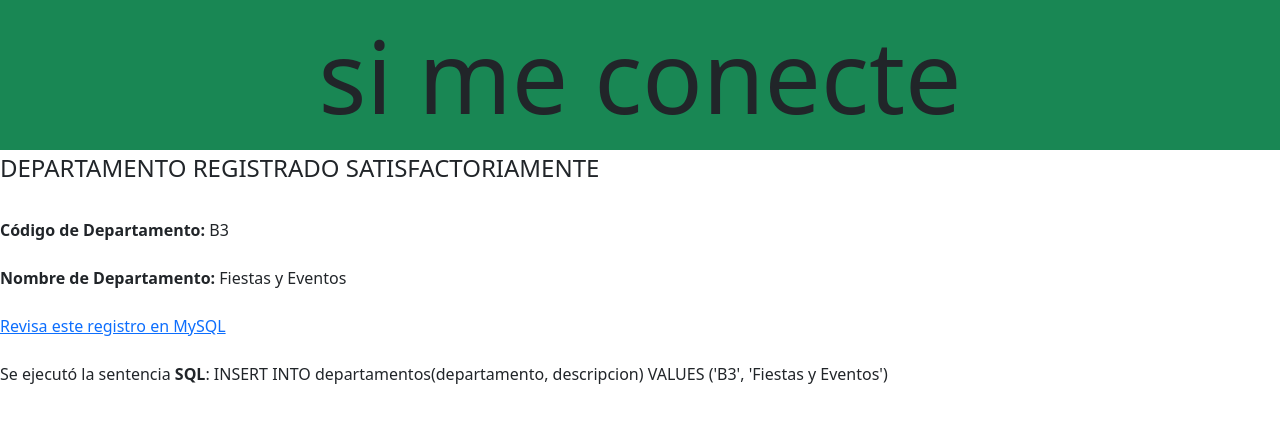
After one commit to Chaetard/programWeb2023b, a PHP site: page /paginas/practica_insert.php in a window 1280 px wide. The commit adds this page. Shown: the top 423 px of the page. Run offline with PHP 8.4, Linux system fonts and the light colour scheme.

Commit message:
21/09/2023

```diff
--- /dev/null
+++ b/paginas/conexion.php
@@ -0,0 +1,44 @@
+<!DOCTYPE html>
+<html lang="en">
+
+<head>
+    <meta charset="UTF-8">
+    <meta name="viewport" content="width=device-width, initial-scale=1.0">
+    <title>Document</title>
+    <link href="https://cdn.jsdelivr.net/npm/bootstrap@5.3.1/dist/css/bootstrap.min.css" rel="stylesheet"
+        integrity="sha384-4bw+/aepP/YC94hEpVNVgiZdgIC5+VKNBQNGCHeKRQN+PtmoHDEXuppvnDJzQIu9" crossorigin="anonymous">
+
+        <style>
+            .centrar{
+                text-align: center;
+                width: 100%;
+                font-size: 100px;
+            }
+
+        </style>
+</head>
+
+<body>
+    <?php
+
+    $servername = "localhost";
+    $username = "root";
+    $password = "";
+    $basededatos = "prograweb";
+
+    // Crear conexion
+    try {
+        $conn = new PDO("mysql:host=$servername;dbname=$basededatos", $username, $password);
+        // Establecer el modo de error a excepcion
+        $conn->setAttribute(PDO::ATTR_ERRMODE, PDO::ERRMODE_EXCEPTION);
+        //echo "Conexion exitosa";
+
+        echo "<div class='  bg-success centrar' aling=´center´>si me conecte </h1></div>";
+    } catch (PDOException $e) {
+        echo "<div class='centrar bg-danger'>Conexion fallida: " . $e->getMessage() . "</h1></div>";
+    }
+
+    ?>
+</body>
+
+</html>
--- /dev/null
+++ b/paginas/practica_insert.php
@@ -0,0 +1,55 @@
+<?php
+    // Recuperamos el código PHP donde *** nos conectamos *** a la base de datos
+    require_once "conexion.php";
+
+	//Establecemos los valores que serán INSERTADOS en la Tabla de la Base de Datos
+    $numero_dpto = "B3";
+	$departamento = "Fiestas y Eventos";
+
+    // Escribimos la sentencia para INSERTAR LOS DATOS EN LA TABLA de departamentos (PDO)
+	// Concatenando 2 strings armamos la sentencia INSERT INTO ************************
+
+    $sqlINSERT1 = "INSERT INTO departamentos(departamento, descripcion) ";
+	$sqlINSERT2 = $sqlINSERT1 . "VALUES ('$numero_dpto', '$departamento')";
+
+	// Ejecutamos la sentencia INSERT de SQL a partir de la conexión usando PDO
+	// mediante la propiedad "EXEC" de la linea de conexión ***************************
+
+    $conn->exec($sqlINSERT2);
+
+	$mensaje = "DEPARTAMENTO REGISTRADO SATISFACTORIAMENTE";
+
+	//Cerramos la conexion a la base de datos y liberamos recursos en el server *******
+	$conn = null;
+?>
+<!doctype html>
+<html lang="es">
+<head>
+<meta charset="utf-8">
+<title>Regitro de departamentos desde PHP hacia MySQL</title>
+</head>
+
+<body>
+
+<div id="wrapper">
+
+     <fieldset style="width: 97%;">
+         <legend><?php echo $mensaje; ?></legend>
+             <div>
+                <br>
+                    <b>Código de Departamento:</b> <?php echo ($numero_dpto); ?>
+                <br>
+			    <br>
+                    <b>Nombre de Departamento:</b> <?php echo ($departamento); ?>
+                <br>
+			    <br>
+                    <a target="_blank" href="http://localhost:8080/phpmyadmin">Revisa este registro en MySQL</a>
+				<br>
+				<br>
+					<?php echo "Se ejecutó la sentencia <b>SQL</b>: $sqlINSERT2"; ?>
+             </div>
+      </fieldset>
+
+</div>
+</body>
+</html>
--- a/paginas/tarea_sesion5_jesus.php
+++ b/paginas/tarea_sesion5_jesus.php
@@ -86,4 +86,6 @@
 
 </body>
 
+
+
 </html>
```
